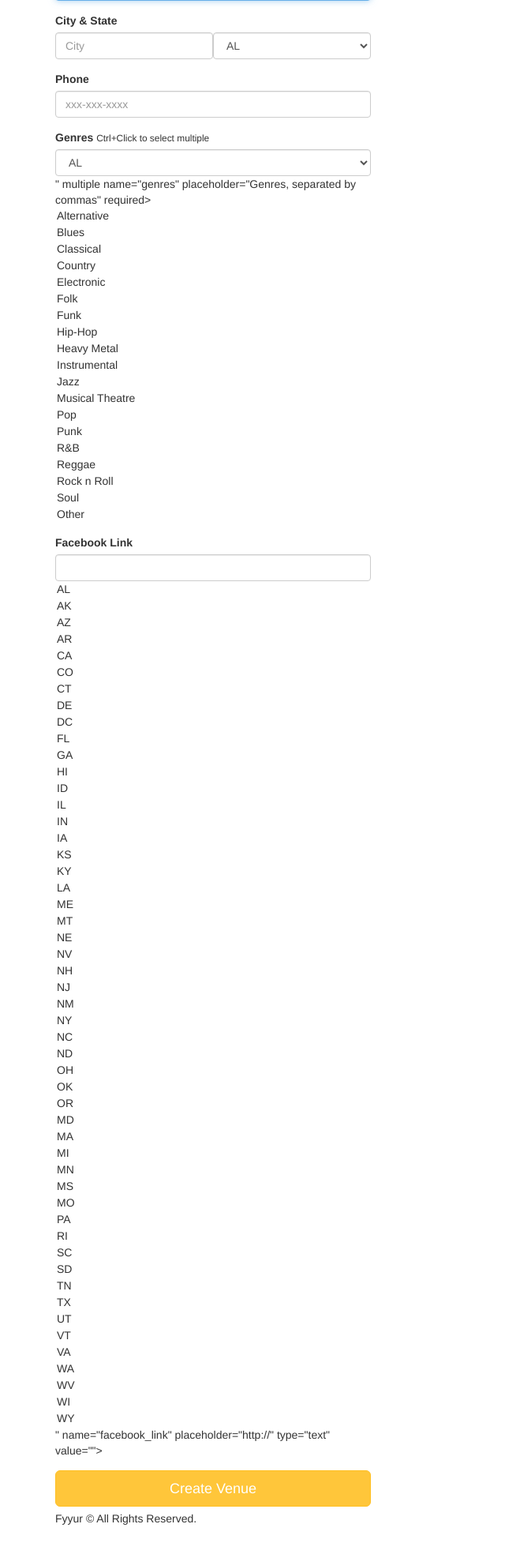
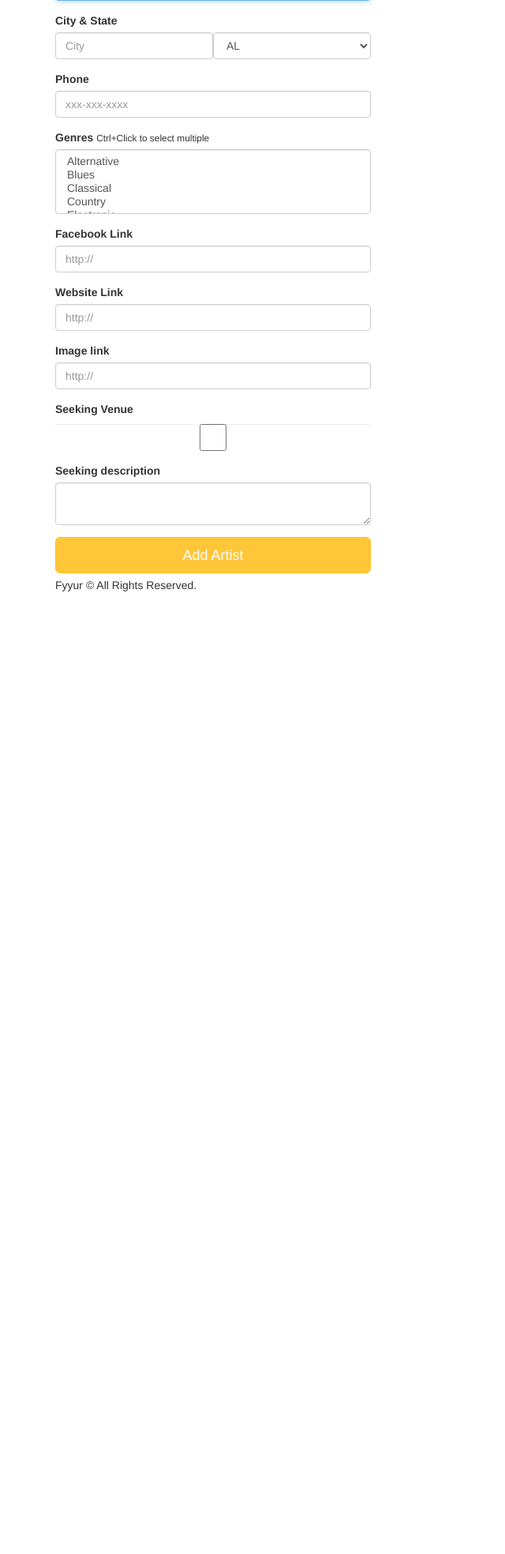
Before and after one commit to Saleh-Albrahim/Fyyur-Artist-Booking-Site, a Flask app: page /artists/create in a window 1280 px wide. Shown: the part 194-2162 px from the top of the page at 79% size, without its empty margins (0-640 px from the left). After the commit the page ends 943 px from the top, so only its background shows below. Run offline with Flask 2, Linux system fonts and the light colour scheme; some libraries are stand-ins or nearby versions.

Commit message:
finish add artist

```diff
--- a/app.py
+++ b/app.py
@@ -75,6 +75,9 @@
     facebook_link = db.Column(db.String(120))
     show = db.relationship('Show', backref='venue')
 
+    def __repr__(self):
+        return f' {self.name} {self.id}'
+
 
 class Artist(db.Model):
     __tablename__ = 'artist'
@@ -85,7 +88,10 @@
     phone = db.Column(db.String(120))
     genres = db.Column(PickleType)
     image_link = db.Column(db.String(500))
+    website = db.Column(db.String(500))
+    seeking_venue = db.Column(db.Boolean)
     facebook_link = db.Column(db.String(120))
+    seeking_description = db.Column(db.String(800))
     show = db.relationship('Show', backref='artist')
 # TODO: implement any missing fields, as a database migration using Flask-Migratef
 
@@ -123,28 +129,20 @@
 @app.route('/venues')
 def venues():
     # TODO: replace with real venues data.
-    #       num_shows should be aggregated based on number of upcoming shows per venue.
-    data = [{
-        "city": "San Francisco",
-        "state": "CA",
-        "venues": [{
-            "id": 1,
-            "name": "The Musical Hop",
-            "num_upcoming_shows": 0,
-        }, {
-            "id": 3,
-            "name": "Park Square Live Music & Coffee",
-            "num_upcoming_shows": 1,
-        }]
-    }, {
-        "city": "New York",
-        "state": "NY",
-        "venues": [{
-            "id": 2,
-            "name": "The Dueling Pianos Bar",
-            "num_upcoming_shows": 0,
-        }]
-    }]
+    all_location = Locations.query.all()
+    data = []
+    for location in all_location:
+        venues = Venues.query.filter_by(Location_id=location.id).all()
+        venueList = []
+        for v in venues:
+            venueList.append({"id": v.id,
+                              "name": v.name,
+                              "num_upcoming_shows": len(Show.query.filter(Show.venue_ID == v.id)
+                                                        .filter(Show.start_time > datetime.now()).all())})
+        data.append(
+            {"city": location.city, "state": location.state, "venues": venueList})
+    # num_shows should be aggregated based on number of upcoming shows per venue.
+
     return render_template('pages/venues.html', areas=data)
 
 
@@ -166,87 +164,52 @@
 
 @app.route('/venues/<int:venue_id>')
 def show_venue(venue_id):
+
     # shows the venue page with the given venue_id
-    # TODO: replace with real venue data from the venues table, using venue_id
-    data1 = {
-        "id": 1,
-        "name": "The Musical Hop",
-        "genres": ["Jazz", "Reggae", "Swing", "Classical", "Folk"],
-        "address": "1015 Folsom Street",
-        "city": "San Francisco",
-        "state": "CA",
-        "phone": "123-123-1234",
-        "website": "https://www.themusicalhop.com",
-        "facebook_link": "https://www.facebook.com/TheMusicalHop",
-        "seeking_talent": True,
-        "seeking_description": "We are on the lookout for a local artist to play every two weeks. Please call us.",
-        "image_link": "https://images.unsplash.com/photo-1543900694-133f37abaaa5?ixlib=rb-1.2.1&ixid=eyJhcHBfaWQiOjEyMDd9&auto=format&fit=crop&w=400&q=60",
-        "past_shows": [{
-            "artist_id": 4,
-            "artist_name": "Guns N Petals",
-            "artist_image_link": "https://images.unsplash.com/photo-1549213783-8284d0336c4f?ixlib=rb-1.2.1&ixid=eyJhcHBfaWQiOjEyMDd9&auto=format&fit=crop&w=300&q=80",
-            "start_time": "2019-05-21T21:30:00.000Z"
-        }],
-        "upcoming_shows": [],
-        "past_shows_count": 1,
-        "upcoming_shows_count": 0,
+    v = Venues.query.join(Locations)\
+        .filter(Venues.Location_id == Locations.id).filter(Venues.id == venue_id).first()
+
+    past_showsData = Show.query.filter_by(venue_ID=venue_id)\
+        .filter(Show.start_time < datetime.now()).join(Artist).all()
+    past_shows = []
+
+    for p in past_showsData:
+        past_shows.append({"artist_id": p.artist.id,
+                           "artist_name": p.artist.name,
+                           "artist_image_link": p.image_link,
+                           "start_time": p.start_time})
+
+    upcoming_showsData = Show.query.filter_by(venue_ID=venue_id)\
+        .filter(Show.start_time >= datetime.now()).join(Artist).all()
+
+    upcoming_shows = []
+    for u in upcoming_showsData:
+        past_shows.append({"artist_id": p.artist.id,
+                           "artist_name": p.name,
+                           "artist_image_link": p.image_link,
+                           "start_time": p.start_time})
+
+    new_venue = {
+        "id": v.id,
+        "name": v.name,
+        "genres": v.genres,
+        "address": v.address,
+        "city": v.city,
+        "state": v.state,
+        "phone": v.phone,
+        "website": v.website,
+        "facebook_link": v.facebook_link,
+        "seeking_talent": v.seeking_talent,
+        "seeking_description": v.seeking_description,
+        "image_link": v.image_link,
+        "past_shows": past_shows,
+        "upcoming_shows": upcoming_showsData,
+        "past_shows_count": len(past_shows),
+        "upcoming_shows_count": len(upcoming_showsData),
     }
-    data2 = {
-        "id": 2,
-        "name": "The Dueling Pianos Bar",
-        "genres": ["Classical", "R&B", "Hip-Hop"],
-        "address": "335 Delancey Street",
-        "city": "New York",
-        "state": "NY",
-        "phone": "914-003-1132",
-        "website": "https://www.theduelingpianos.com",
-        "facebook_link": "https://www.facebook.com/theduelingpianos",
-        "seeking_talent": False,
-        "image_link": "https://images.unsplash.com/photo-1497032205916-ac775f0649ae?ixlib=rb-1.2.1&ixid=eyJhcHBfaWQiOjEyMDd9&auto=format&fit=crop&w=750&q=80",
-        "past_shows": [],
-        "upcoming_shows": [],
-        "past_shows_count": 0,
-        "upcoming_shows_count": 0,
-    }
-    data3 = {
-        "id": 3,
-        "name": "Park Square Live Music & Coffee",
-        "genres": ["Rock n Roll", "Jazz", "Classical", "Folk"],
-        "address": "34 Whiskey Moore Ave",
-        "city": "San Francisco",
-        "state": "CA",
-        "phone": "415-000-1234",
-        "website": "https://www.parksquarelivemusicandcoffee.com",
-        "facebook_link": "https://www.facebook.com/ParkSquareLiveMusicAndCoffee",
-        "seeking_talent": False,
-        "image_link": "https://images.unsplash.com/photo-1485686531765-ba63b07845a7?ixlib=rb-1.2.1&ixid=eyJhcHBfaWQiOjEyMDd9&auto=format&fit=crop&w=747&q=80",
-        "past_shows": [{
-            "artist_id": 5,
-            "artist_name": "Matt Quevedo",
-            "artist_image_link": "https://images.unsplash.com/photo-1495223153807-b916f75de8c5?ixlib=rb-1.2.1&ixid=eyJhcHBfaWQiOjEyMDd9&auto=format&fit=crop&w=334&q=80",
-            "start_time": "2019-06-15T23:00:00.000Z"
-        }],
-        "upcoming_shows": [{
-            "artist_id": 6,
-            "artist_name": "The Wild Sax Band",
-            "artist_image_link": "https://images.unsplash.com/photo-1558369981-f9ca78462e61?ixlib=rb-1.2.1&ixid=eyJhcHBfaWQiOjEyMDd9&auto=format&fit=crop&w=794&q=80",
-            "start_time": "2035-04-01T20:00:00.000Z"
-        }, {
-            "artist_id": 6,
-            "artist_name": "The Wild Sax Band",
-            "artist_image_link": "https://images.unsplash.com/photo-1558369981-f9ca78462e61?ixlib=rb-1.2.1&ixid=eyJhcHBfaWQiOjEyMDd9&auto=format&fit=crop&w=794&q=80",
-            "start_time": "2035-04-08T20:00:00.000Z"
-        }, {
-            "artist_id": 6,
-            "artist_name": "The Wild Sax Band",
-            "artist_image_link": "https://images.unsplash.com/photo-1558369981-f9ca78462e61?ixlib=rb-1.2.1&ixid=eyJhcHBfaWQiOjEyMDd9&auto=format&fit=crop&w=794&q=80",
-            "start_time": "2035-04-15T20:00:00.000Z"
-        }],
-        "past_shows_count": 1,
-        "upcoming_shows_count": 1,
-    }
+
     data = list(filter(lambda d: d['id'] ==
-                       venue_id, [data1, data2, data3]))[0]
+                       venue_id, [data2, data3]))[0]
     return render_template('pages/show_venue.html', venue=data)
 
 #  Create Venue
@@ -500,9 +463,51 @@
 
 @app.route('/artists/create', methods=['POST'])
 def create_artist_submission():
-    # called upon submitting the new artist listing form
-    # TODO: insert form data as a new Venue record in the db, instead
-    # TODO: modify data to be the data object returned from db insertion
+    error = False
+    try:
+        name = request.form['name']
+        city = request.form['city']
+        state = request.form['state']
+        phone = request.form['phone']
+        genres = request.form.getlist('genres')
+        facebook = request.form['facebook_link']
+        website = request.form['website']
+        image_link = request.form['image_link']
+        if request.form['seeking_venue'] == 'y':
+            seeking_venue = True
+        else:
+            seeking_venue = False
+        seeking_description = request.form['seeking_description']
+
+        # check if this city & state is added before if yes get the id
+        getlocation = Locations.query.filter_by(city=city, state=state).first()
+        if getlocation is None:
+            newLocation = Locations(city=city, state=state)
+            db.session.add(newLocation)
+            db.session.commit()
+            getlocation = Locations.query.filter_by(
+                city=city, state=state).first()
+        Location_id = getlocation.id
+
+        # insert the new artist
+        newArtist = Artist(name=name, Location_id=Location_id,
+                           phone=phone, genres=genres, facebook_link=facebook,
+                           website=website, image_link=image_link, seeking_venue=seeking_venue, seeking_description=seeking_description)
+        db.session.add(newArtist)
+        db.session.commit()
+    except:
+        error = True
+        db.session.rollback()
+        print(sys.exc_info())
+    finally:
+        db.session.close()
+
+    if error:
+        flash('An error occurred. Venue ' + name + ' could not be listed.')
+    else:
+        flash('Artist ' + name + ' was successfully listed!')
+
+    return render_template('pages/home.html')
 
     # on successful db insert, flash success
     flash('Artist ' + request.form['name'] + ' was successfully listed!')
@@ -579,10 +584,12 @@
     except:
         error = True
         flash('An error occurred. Show could not be listed.')
-
+        db.session.rollback()
+        print(sys.exc_info())
+    finally:
+        db.session.close()
     if not error:
         flash('Show was successfully listed!')
-    # see: http://flask.pocoo.org/docs/1.0/patterns/flashing/
     return render_template('pages/home.html')
 
 
--- a/forms.py
+++ b/forms.py
@@ -1,7 +1,7 @@
 from datetime import datetime
 from flask_wtf import Form
 from wtforms import StringField, SelectField, SelectMultipleField, DateTimeField, BooleanField, TextAreaField
-from wtforms.validators import DataRequired, AnyOf, URL
+from wtforms.validators import DataRequired, AnyOf, URL, Length, Regexp
 
 genres_choices = [
     ('Alternative', 'Alternative'),
@@ -100,15 +100,16 @@
     city = StringField(
         'city', validators=[DataRequired()]
     )
+    address = StringField(
+        'address', validators=[DataRequired()]
+    )
     state = SelectField(
         'state', validators=[DataRequired()],
         choices=state_choices
     )
-    address = StringField(
-        'address', validators=[DataRequired()]
-    )
     phone = StringField(
-        'phone'
+        # source  https://gist.github.com/homaily/8672499
+        'phone', validators=[Regexp("/^(009665|9665|\+9665|05|5)(5|0|3|6|4|9|1|8|7)([0-9]{7})$/")]
     )
     image_link = StringField(
         'image_link'
@@ -146,7 +147,8 @@
     )
     phone = StringField(
         # TODO implement validation logic for state
-        'phone'
+        # source  https://gist.github.com/homaily/8672499
+        'phone', validators=[Regexp("/^(009665|9665|\+9665|05|5)(5|0|3|6|4|9|1|8|7)([0-9]{7})$/")]
     )
     image_link = StringField(
         'image_link'
@@ -160,5 +162,15 @@
         # TODO implement enum restriction
         'facebook_link', validators=[URL()]
     )
+    website = StringField(
+        'website', validators=[URL()]
+    )
+    image_link = StringField(
+        'image_link', validators=[URL()]
+    )
+    seeking_venue = BooleanField()
+    seeking_description = TextAreaField(
+        'seeking_description', validators=[DataRequired()]
+    )
 
 # TODO IMPLEMENT NEW ARTIST FORM AND NEW SHOW FORM
--- a/templates/forms/new_artist.html
+++ b/templates/forms/new_artist.html
@@ -26,13 +26,29 @@
     <div class="form-group">
       <label for="genres">Genres</label>
       <small>Ctrl+Click to select multiple</small>
-        {{ form.genres(class_ = 'form-control', placeholder='Genres, separated by commas', id=form.state, autofocus = true) }}
+      {{ form.genres(class_ = 'form-control', id='genres', placeholder='Genres, separated by commas',  autofocus = true) }}
     </div>
     <div class="form-group">
       <label for="genres">Facebook Link</label>
-          {{ form.facebook_link(class_ = 'form-control', placeholder='http://', id=form.state, autofocus = true) }}
+      {{ form.facebook_link(class_ = 'form-control', placeholder='http://',  autofocus = true) }}
     </div>
-      <input type="submit" value="Create Venue" class="btn btn-primary btn-lg btn-block">
+    <div class="form-group">
+      <label for="website">Website Link</label>
+      {{ form.website(class_ = 'form-control', placeholder='http://', id='website' ,autofocus = true) }}
+    </div>
+    <div class="form-group">
+      <label for="image_link">Image link</label>
+      {{ form.image_link(class_ = 'form-control', placeholder='http://', id='image_link' ,autofocus = true) }}
+    </div>
+    <div class="form-group">
+      <label for="seeking_venue">Seeking Venue</label>
+      {{ form.seeking_venue(class_ = 'form-control',  id='seeking_venue' ,autofocus = true) }}
+    </div>
+    <div class="form-group">
+      <label for="seeking_description">Seeking description</label>
+      {{ form.seeking_description(class_ = 'form-control',  id='seeking_description' ,autofocus = true) }}
+    </div>
+    <input type="submit" value="Add Artist" class="btn btn-primary btn-lg btn-block">
   </form>
 </div>
 {% endblock %}
--- a/templates/forms/new_show.html
+++ b/templates/forms/new_show.html
@@ -18,7 +18,7 @@
       <label for="start_time">Start Time</label>
       {{ form.start_time(class_ = 'form-control', placeholder='YYYY-MM-DD HH:MM', autofocus = true) }}
     </div>
-      <input type="submit" value="Create Venue" class="btn btn-primary btn-lg btn-block">
+    <input type="submit" value="Create Show" class="btn btn-primary btn-lg btn-block">
   </form>
 </div>
 {% endblock %}
```
Also changed, not shown: migrations/versions/0c42ee508132_.py (added, +32 -0 lines), templates/forms/edit_artist.html (+23 -3 lines). Lines whose indentation alone changed are shown as unchanged.
